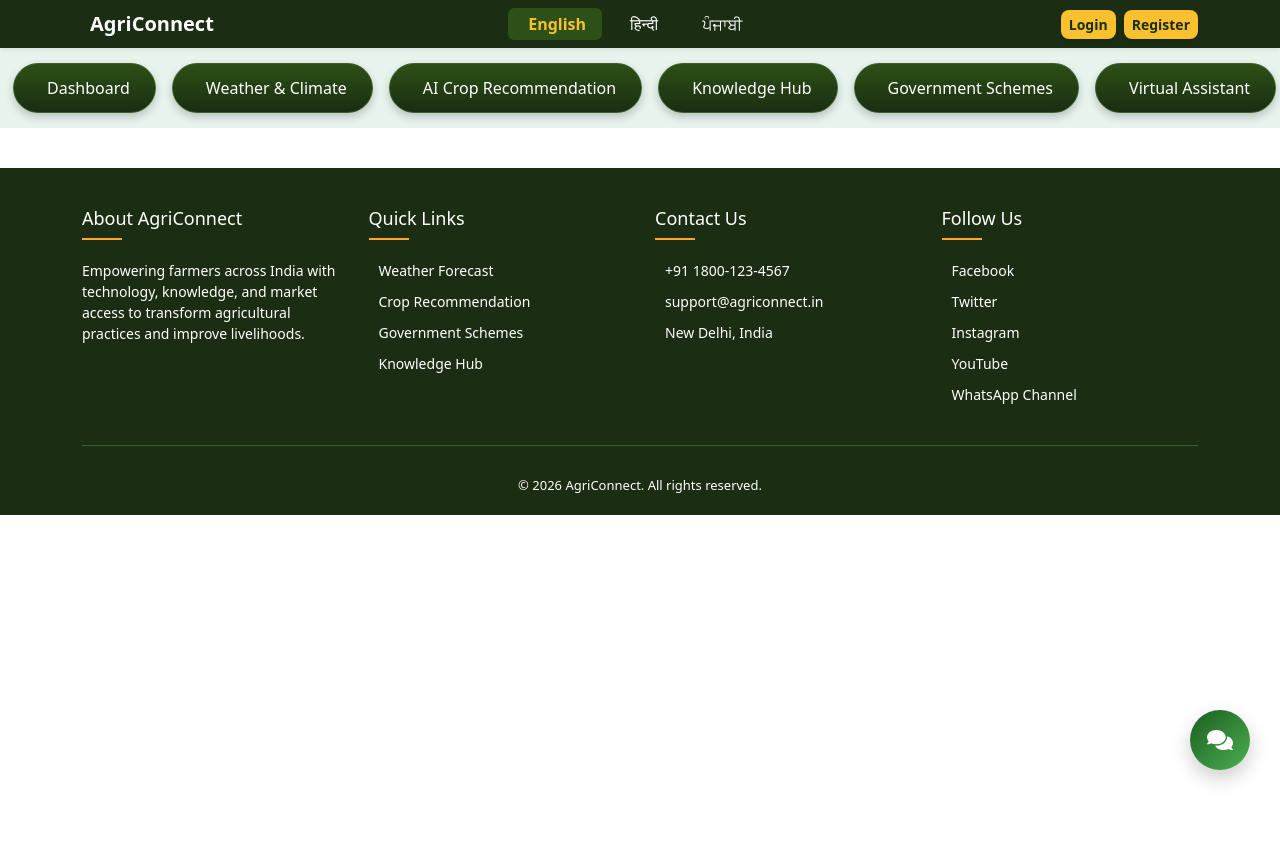
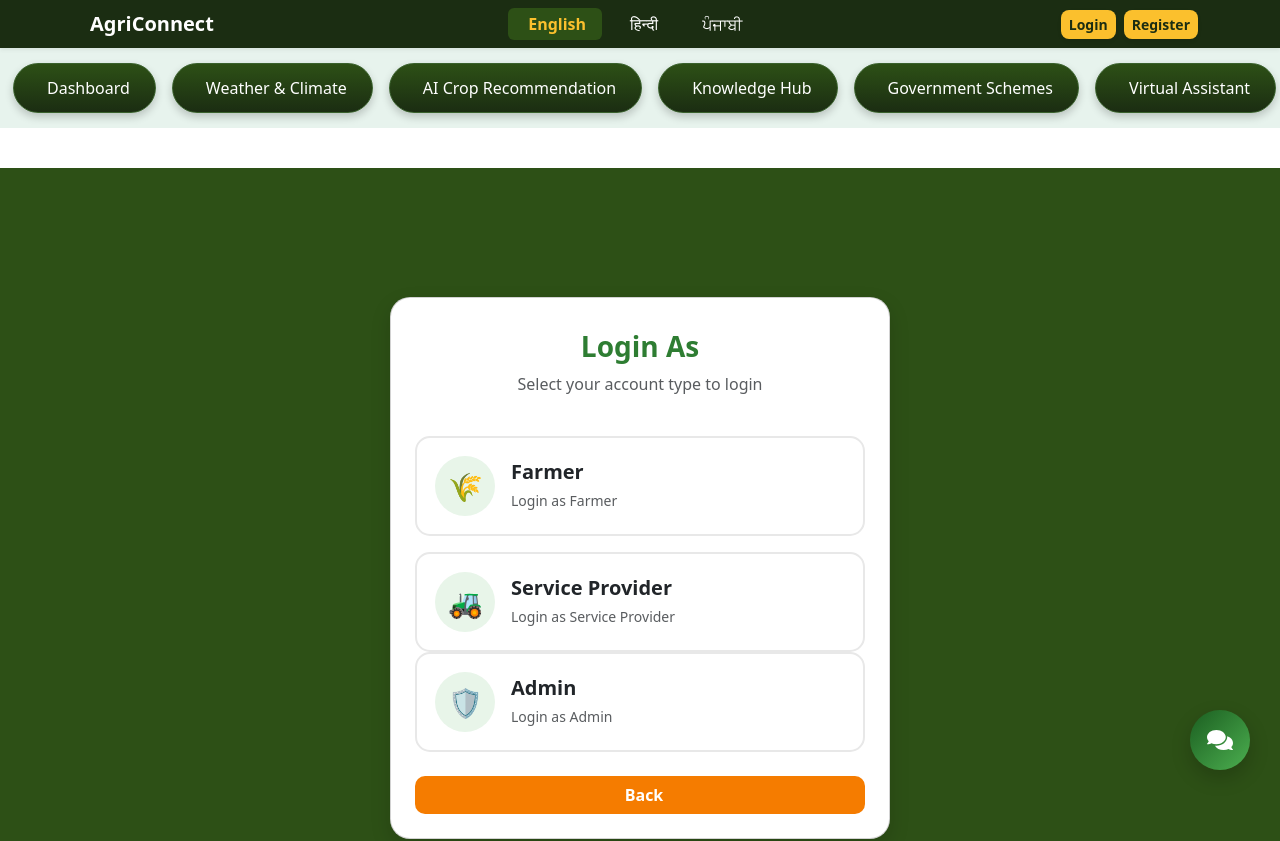
Before and after one commit to Jatin-chaurasiya/AgriConnect, a React (Vite) app: page /login in a window 1280 px wide. Shown: the top 841 px of the page. Before the commit the page ends 800 px from the top, so only its background shows below. Built offline with nearby package versions, Linux system fonts and the light colour scheme.

Commit message:
add Role based Access module

```diff
--- a/src/App.jsx
+++ b/src/App.jsx
@@ -16,6 +16,7 @@ import Footer from "./Components/Footer.jsx";
 import Partners from "./Components/Partners.jsx";
 import ChatWidget from "./Components/ChatWidget.jsx";
 import ProtectedRoute from "./Components/ProtectedRoute.jsx";
+import AskModel from "./Components/AskModel";
 import LoginPage from "./Components/LoginPage.jsx";
 import RegisterPage from "./Components/RegisterPage.jsx";
 
@@ -52,8 +53,13 @@ function App() {
         />
 
         {/* Public Routes */}
-        <Route path="/LoginPage" element={<LoginPage />} />
-        <Route path="/RegisterPage" element={<RegisterPage />} />
+        <Route path="/login/farmer" element={<LoginPage />} />
+        <Route path="/login/provider" element={<LoginPage />} />
+        <Route path="/login/admin" element={<LoginPage />} />
+        <Route path="/login" element={<AskModel type="login" />} />
+        <Route path="/register" element={<AskModel type="register" />} />
+        <Route path="/register/farmer" element={<RegisterPage />} />
+        <Route path="/register/provider" element={<RegisterPage />} />
         <Route path="/Locationweather" element={<Locationweather />} />
         <Route path="/knowledgehub" element={<KnowledgeHub />} />
         <Route path="/VirtualAssistant" element={<VirtualAssistant />} />
@@ -68,12 +74,7 @@ function App() {
           }
         />
 
-        <Route
-          path="/Croprecommendation"
-          element={
-              <CropRecommendation />
-          }
-        />
+        <Route path="/Croprecommendation" element={<CropRecommendation />} />
 
         <Route
           path="/GovernmentSchemes"
--- /dev/null
+++ b/src/Components/AskModel.jsx
@@ -0,0 +1,185 @@
+import React from "react";
+import { useNavigate, useLocation } from "react-router-dom";
+
+const AskModel = () => {
+  const navigate = useNavigate();
+  const location = useLocation();
+
+  const isLogin = location.pathname === "/login";
+  const isRegister = location.pathname === "/register";
+
+  return (
+    <>
+      <div className="role-container">
+        <div className="card role-card p-4">
+          <div className="text-center mb-4">
+            <i className="bi bi-person-circle fs-1 text-success"></i>
+
+            <h3 className="fw-bold mt-2 text-agri">
+              {isLogin ? "Login As" : "Register As"}
+            </h3>
+
+            <p className="text-muted">
+              {isLogin
+                ? "Select your account type to login"
+                : "Select your account type to register"}
+            </p>
+          </div>
+
+          {/* Farmer */}
+
+          <div
+            className="role-option mb-3"
+            onClick={() =>
+              navigate(isLogin ? "/login/farmer" : "/register/farmer")
+            }
+          >
+            <div className="d-flex align-items-center">
+              <div className="role-icon">🌾</div>
+
+              <div className="ms-3 flex-grow-1">
+                <h5 className="mb-1 fw-bold">Farmer</h5>
+
+                <small className="text-muted">
+                  {isLogin ? "Login as Farmer" : "Register as Farmer"}
+                </small>
+              </div>
+
+              <i className="bi bi-chevron-right fs-4"></i>
+            </div>
+          </div>
+
+          {/* Provider */}
+
+          <div
+            className="role-option"
+            onClick={() =>
+              navigate(isLogin ? "/login/provider" : "/register/provider")
+            }
+          >
+            <div className="d-flex align-items-center">
+              <div className="role-icon">🚜</div>
+
+              <div className="ms-3 flex-grow-1">
+                <h5 className="mb-1 fw-bold">Service Provider</h5>
+
+                <small className="text-muted">
+                  {isLogin
+                    ? "Login as Service Provider"
+                    : "Register as Service Provider"}
+                </small>
+              </div>
+
+              <i className="bi bi-chevron-right fs-4"></i>
+            </div>
+          </div>
+
+          {/* Admin */}
+          {isLogin && (
+            <div
+              className="role-option"
+              onClick={() => navigate("/login/admin")}
+            >
+              <div className="d-flex align-items-center">
+                <div className="role-icon">🛡️</div>
+
+                <div className="ms-3 flex-grow-1">
+                  <h5 className="mb-1 fw-bold">Admin</h5>
+
+                  <small className="text-muted">Login as Admin</small>
+                </div>
+
+                <i className="bi bi-chevron-right fs-4"></i>
+              </div>
+            </div>
+          )}
+
+          <button
+            className="btn btn-back w-100 mt-4"
+            onClick={() => navigate("/")}
+          >
+            <i className="bi bi-arrow-left-circle me-2"></i>
+            Back
+          </button>
+        </div>
+      </div>
+
+      <style>{`
+
+      .role-container{
+          height:100vh;
+          display:flex;
+          justify-content:center;
+          align-items:center;
+          background:#2D5016;
+          padding:20px;
+      }
+
+      .role-card{
+          max-width:500px;
+          width:100%;
+          border-radius:20px;
+          background:#fff;
+          box-shadow:0 8px 20px rgba(0,0,0,.15);
+          animation:floatIn .6s ease;
+      }
+
+      @keyframes floatIn{
+          from{
+              opacity:0;
+              transform:translateY(-25px);
+          }
+
+          to{
+              opacity:1;
+              transform:translateY(0);
+          }
+      }
+
+      .text-agri{
+          color:#2e7d32;
+      }
+
+      .role-option{
+          border:2px solid #e8e8e8;
+          border-radius:15px;
+          padding:18px;
+          cursor:pointer;
+          transition:.3s;
+      }
+
+      .role-option:hover{
+          border-color:#2e7d32;
+          transform:translateY(-3px);
+          box-shadow:0 8px 18px rgba(0,0,0,.12);
+      }
+
+      .role-icon{
+          width:60px;
+          height:60px;
+          border-radius:50%;
+          background:#e8f5e9;
+          display:flex;
+          align-items:center;
+          justify-content:center;
+          font-size:28px;
+      }
+
+      .btn-back{
+          background:#f57c00;
+          color:white;
+          font-weight:bold;
+          border-radius:10px;
+      }
+
+      .btn-back:hover{
+          background:#d96800;
+          color:white;
+      }
+
+      `}</style>
+    </>
+  );
+};
+
+export default AskModel;
--- a/src/Components/Header.jsx
+++ b/src/Components/Header.jsx
@@ -21,7 +21,7 @@ const Header = () => {
 
   const handleLogout = () => {
     clearUser();
-    navigate("/LoginPage");
+    navigate("/login");
   };
 
   return (
@@ -97,14 +97,14 @@ const Header = () => {
             ) : (
               <div>
                 <Link
-                  to="/LoginPage"
+                  to="/login"
                   className="btn btn-warning btn-sm me-2 shadow-sm fw-semibold"
                 >
                   {t("navbar.login")}
                 </Link>
 
                 <Link
-                  to="/RegisterPage"
+                  to="/register"
                   className="btn btn-warning btn-sm shadow-sm fw-semibold"
                 >
                   {t("navbar.register")}
--- a/src/Components/LoginPage.jsx
+++ b/src/Components/LoginPage.jsx
@@ -1,12 +1,29 @@
 import React from "react";
 import { useLogin } from "../Hooks/useLogin";
-import { useNavigate } from "react-router-dom";
 import { useTranslation } from "react-i18next";
+import { useNavigate, useLocation } from "react-router-dom";
 
 const LoginPage = () => {
   const { state, handleChange, handleSubmit } = useLogin();
   const { email, password, loading, error } = state;
   const navigate = useNavigate();
+  const location = useLocation();
+
+  const isFarmer = location.pathname === "/login/farmer";
+  const isProvider = location.pathname === "/login/provider";
+  const isAdmin = location.pathname === "/login/admin";
+
+  const pageTitle = isFarmer
+    ? "Farmer Login"
+    : isProvider
+      ? "Service Provider Login"
+      : "Admin Login";
+
+  const pageSubtitle = isFarmer
+    ? "Login as Farmer"
+    : isProvider
+      ? "Login as Service Provider"
+      : "Login as Admin";
   const { t } = useTranslation();
 
   return (
@@ -15,8 +32,8 @@ const LoginPage = () => {
         <div className="card login-card p-4">
           <div className="text-center mb-4">
             <i className="bi bi-person-circle fs-1 text-success"></i>
-            <h3 className="fw-bold mt-2 text-agri">{t("login.title")}</h3>
-            <p className="text-muted">{t("login.subtitle")}</p>
+            <h3 className="fw-bold mt-2 text-agri">{pageTitle}</h3>
+            <p className="text-muted">{pageSubtitle}</p>
           </div>
 
           <form onSubmit={handleSubmit}>
@@ -63,7 +80,7 @@ const LoginPage = () => {
                 {loading ? (
                   <>
                     <span className="spinner-border spinner-border-sm me-2"></span>
-                     {t("login.loggingIn")}
+                    {t("login.loggingIn")}
                   </>
                 ) : (
                   <>
@@ -87,7 +104,7 @@ const LoginPage = () => {
               {t("login.noAccount")}
               <span
                 className="register-link ms-1"
-                onClick={() => navigate("/RegisterPage")}
+                onClick={() => navigate("/register")}
               >
                 {t("login.registerHere")}
               </span>
--- a/src/Components/RegisterPage.jsx
+++ b/src/Components/RegisterPage.jsx
@@ -1,11 +1,14 @@
 import React from "react";
 import { useRegister } from "../Hooks/useRegister";
-import { useNavigate } from "react-router-dom";
+import { useNavigate, useLocation } from "react-router-dom";
 import { useTranslation } from "react-i18next";
 
 const RegisterPage = () => {
   const { state, handleChange, handleSubmit } = useRegister();
   const navigate = useNavigate();
+  const location = useLocation();
+  const isFarmer = location.pathname === "/register/farmer";
+  const isProvider = location.pathname === "/register/provider";
   const { t } = useTranslation();
   const {
     username,
@@ -24,8 +27,17 @@ const RegisterPage = () => {
           {/* Title */}
           <div className="text-center mb-4">
             <i className="bi bi-person-plus-fill fs-1 text-success"></i>
-            <h3 className="fw-bold mt-2 text-agri">{t("register.title")}</h3>
-            <p className="text-muted">{t("register.subtitle")}</p>
+            <h3 className="fw-bold mt-2 text-agri">
+              {isFarmer
+                ? "Farmer Registration"
+                : "Service Provider Registration"}
+            </h3>
+
+            <p className="text-muted">
+              {isFarmer
+                ? "Create your farmer account"
+                : "Create your service provider account"}
+            </p>
           </div>
 
           <form onSubmit={handleSubmit}>
@@ -74,8 +86,7 @@ const RegisterPage = () => {
                 required
               />
             </div>
-
-            {/* Email */}
+                        {/* Email */}
             <div className="mb-3">
               <label className="form-label fw-semibold">
                 <i className="bi bi-envelope-fill me-2 text-success"></i>
@@ -109,6 +120,65 @@ const RegisterPage = () => {
               />
             </div>
 
+            {/* Provider Only Fields */}
+            {isProvider && (
+              <>
+                {/* Business Name */}
+                <div className="mb-3">
+                  <label className="form-label fw-semibold">
+                    <i className="bi bi-building me-2 text-success"></i>
+                    Business Name
+                  </label>
+                  <input
+                    type="text"
+                    name="businessName"
+                    onChange={handleChange}
+                    className="form-control shadow-sm"
+                    placeholder="Enter Business Name"
+                  />
+                </div>
+
+                {/* Phone */}
+                <div className="mb-3">
+                  <label className="form-label fw-semibold">
+                    <i className="bi bi-telephone-fill me-2 text-success"></i>
+                    Phone Number
+                  </label>
+                  <input
+                    type="tel"
+                    name="phone"
+                    onChange={handleChange}
+                    className="form-control shadow-sm"
+                    placeholder="Enter Phone Number"
+                  />
+                </div>
+
+                {/* Address */}
+                <div className="mb-3">
+                  <label className="form-label fw-semibold">
+                    <i className="bi bi-geo-alt-fill me-2 text-success"></i>
+                    Village / City
+                  </label>
+                  <input
+                    type="text"
+                    name="address"
+                    onChange={handleChange}
+                    className="form-control shadow-sm"
+                    placeholder="Enter Village / City"
+                  />
+                </div>
+
+                {/* Service Type */}
+                <div className="mb-3">
+                  <label className="form-label fw-semibold">
+                    <i className="bi bi-tools me-2 text-success"></i>
+                    Service Type
+                  </label>
+
+                </div>
+              </>
+            )}
+
             {/* Language */}
             <div className="mb-3">
               <label className="form-label fw-semibold">
@@ -126,38 +196,6 @@ const RegisterPage = () => {
                 <option value="hi">{t("register.hindi")}</option>
                 <option value="pa">{t("register.punjabi")}</option>
               </select>
-            </div>
-
-            {/* Service Provider */}
-            <div className="mb-3">
-              <label className="form-label fw-semibold">
-                <i className="bi bi-briefcase-fill me-2 text-success"></i>
-                {t("register.serviceProvider")}
-              </label>
-
-              <div className="form-check">
-                <input
-                  type="radio"
-                  name="serviceProvider"
-                  value="Yes"
-                  checked={serviceProvider === "Yes"}
-                  onChange={handleChange}
-                  className="form-check-input"
-                />
-                <label className="form-check-label">{t("register.yes")}</label>
-              </div>
-
-              <div className="form-check">
-                <input
-                  type="radio"
-                  name="serviceProvider"
-                  value="No"
-                  checked={serviceProvider === "No"}
-                  onChange={handleChange}
-                  className="form-check-input"
-                />
-                <label className="form-check-label">{t("register.no")}</label>
-              </div>
             </div>
 
             {error && <div className="alert alert-danger">{error}</div>}
@@ -179,7 +217,7 @@ const RegisterPage = () => {
               {t("register.alreadyAccount")}
               <span
                 className="register-link ms-1"
-                onClick={() => navigate("/LoginPage")}
+                onClick={() => navigate("/login")}
               >
                 {t("register.loginHere")}
               </span>
```
